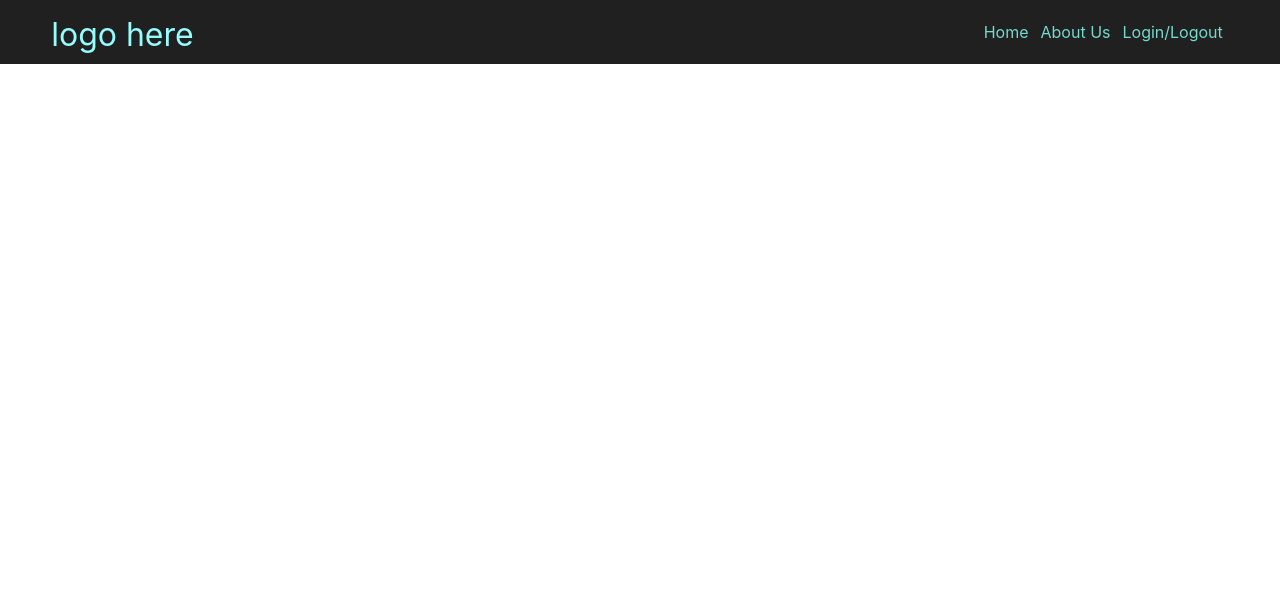
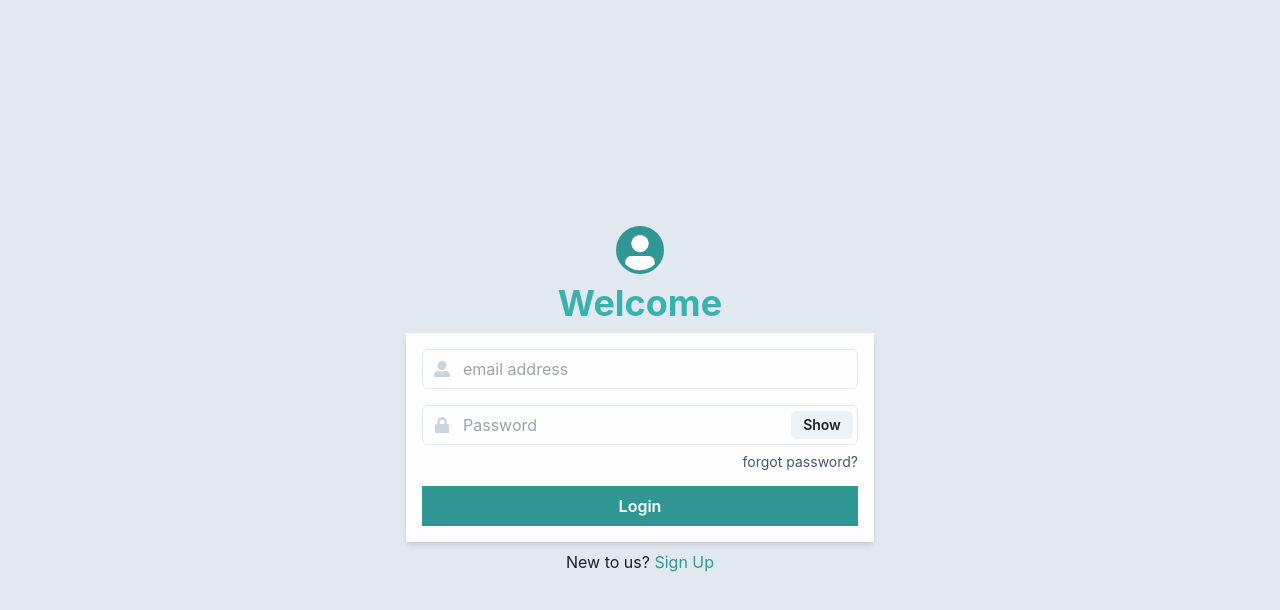
Before and after one commit to salmanhadli/dando, a Next.js app: page /login in a window 1280 px wide. Shown: the top 610 px of the page. Built offline with nearby package versions, Linux system fonts and the light colour scheme.

Commit message:
header issue fixed

```diff
--- a/components/Layout/AppHeader.jsx
+++ b/components/Layout/AppHeader.jsx
@@ -1,19 +1,40 @@
-import classes from './Header.module.css';
-import { useRouter } from 'next/navigation';
-
-export default function Header() {
+import { useRouter } from "next/navigation";
+import React from "react";
+import {
+  IconButton,
+  Box,
+  CloseButton,
+  Flex,
+  Icon,
+  useColorModeValue,
+  Text,
+  Drawer,
+  DrawerContent,
+  useDisclosure,
+  BoxProps,
+  FlexProps,
+} from "@chakra-ui/react";
+import {
+  FiHome,
+  FiTrendingUp,
+  FiCompass,
+  FiStar,
+  FiSettings,
+  FiMenu,
+} from "react-icons/fi";
+export default function Header(children) {
   const router = useRouter();
   const navItems = [
     {
-      text: 'Home',
-      href: '/home'
+      text: "Home",
+      href: "/home",
     },
     {
-      text: 'About Us'
+      text: "About Us",
     },
     {
-      text: 'Login/Logout'
-    }
+      text: "Login/Logout",
+    },
   ];
 
   const openRoute = (href) => {
@@ -21,22 +42,28 @@ export default function Header() {
     router.push(href);
   };
   return (
-    <header className={classes.header}>
-      <div className={classes.logo}>
-        <small>logo here</small>
-      </div>
-      <nav className={classes.navigation}>
-        <ul className="flex">
-          {navItems.map((navItem, i) => (
-            <li
-              style={{ marginInline: 6, cursor: 'pointer' }}
-              key={i}
-              onClick={() => openRoute(navItem.href)}>
-              {navItem.text}
-            </li>
-          ))}
-        </ul>
-      </nav>
-    </header>
+    <Flex w="100%">
+      <Box flex="1">
+        {/* Main content */}
+        {children.children}
+      </Box>
+    </Flex>
+    // <header className={classes.header}>
+    //   <div className={classes.logo}>
+    //     <small>logo here</small>
+    //   </div>
+    //   <nav className={classes.navigation}>
+    //     <ul className="flex">
+    //       {navItems.map((navItem, i) => (
+    //         <li
+    //           style={{ marginInline: 6, cursor: 'pointer' }}
+    //           key={i}
+    //           onClick={() => openRoute(navItem.href)}>
+    //           {navItem.text}
+    //         </li>
+    //       ))}
+    //     </ul>
+    //   </nav>
+    // </header>
   );
 }
```
